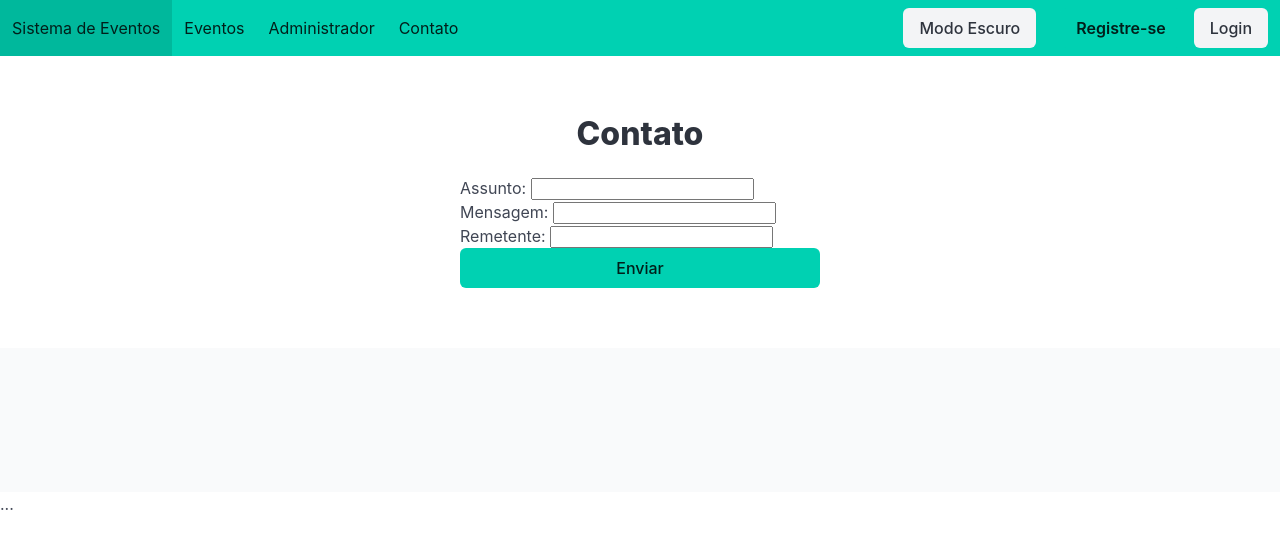
After one commit to TADSCNAT-DEVWEB/devweb20242-sala, a Django app: page /appeventos/contato/ in a window 1280 px wide. The commit adds this page. Shown: the top 549 px of the page. Run offline with Django 5.2, Linux system fonts and the light colour scheme.

Commit message:
Implementação de Forms

```diff
--- /dev/null
+++ b/projeventos/appeventos/forms.py
@@ -0,0 +1,6 @@
+from django import forms
+
+class ContatoForm(forms.Form):
+    assunto=forms.CharField()
+    mensagem=forms.CharField()
+    remetente=forms.EmailField()
--- a/projeventos/appeventos/templates/appeventos/base.html
+++ b/projeventos/appeventos/templates/appeventos/base.html
@@ -17,6 +17,7 @@
                 <a class="navbar-item" href="{% url 'appeventos:listar_ministrantes' %}">Ministrantes</a>
             {%endif%}
             <a class="navbar-item" href="{% url 'admin:index' %}">Administrador</a>
+            <a class="navbar-item" href="{% url 'appeventos:contato' %}">Contato</a>
         </div>
         <div class="navbar-end">
             <div class="navbar-item">
--- /dev/null
+++ b/projeventos/appeventos/templates/appeventos/contato/form.html
@@ -0,0 +1,16 @@
+{% extends 'appeventos/base.html' %}
+{% block title %}Sistema de Gerenciamento de Eventos - Mensagem{% endblock %}
+{% block conteudo %}
+  <div class="column is-4 is-offset-4">
+    <h1 class="title has-text-centered">Contato</h1>
+    <form method="post">
+      {% csrf_token %}
+      {{form.as_p}}
+      <div class="field">
+        <div class="control">
+          <button class="button is-primary is-fullwidth" type="submit">Enviar</button>
+        </div>
+      </div>
+    </form>
+  </div>
+{% endblock %}
--- a/projeventos/appeventos/urls.py
+++ b/projeventos/appeventos/urls.py
@@ -1,6 +1,6 @@
 from django.urls import path
 #from .views import index,listar_eventos,listar_atividades,exibir_form_inscricao,registrar_inscricao,listar_participantes
-from .views import EventoView,AtividadeView,AtividadeParticipanteView,InscricaoView,MinistranteListView,MinistranteCreateUpdateView,MinistranteDeleteView,ParticipanteCreateView,EventosLoginView,EventosLogoutView,AvalicaoCreateView,ToggleDarkModeView
+from .views import EventoView,AtividadeView,AtividadeParticipanteView,InscricaoView,MinistranteListView,MinistranteCreateUpdateView,MinistranteDeleteView,ParticipanteCreateView,EventosLoginView,EventosLogoutView,AvalicaoCreateView,ToggleDarkModeView,FormContatoView
 from django.views.generic import TemplateView
 app_name='appeventos'
 #urlpatterns=[
@@ -27,6 +27,7 @@ urlpatterns=[
     path('ministrante/<int:pk>/excluir',MinistranteDeleteView.as_view(),name='excluir_ministrante'),
     path('participantes/registrar',ParticipanteCreateView.as_view(),name='registrar_participante'),
     path('darkmode/',ToggleDarkModeView.as_view(),name='darkmode'),
+    path('contato/',FormContatoView.as_view(),name='contato'),
     path('login/',EventosLoginView.as_view(),name='login'),
     path('logout/',EventosLogoutView.as_view(),name='logout'),
     ]
--- a/projeventos/appeventos/views.py
+++ b/projeventos/appeventos/views.py
@@ -13,6 +13,7 @@ from django.contrib.auth.decorators import user_passes_test
 from django.contrib.auth.mixins import LoginRequiredMixin
 from django.utils.decorators import method_decorator
 from appeventos.models import Atividade,Evento,Inscricao,Participante,Ministrante,Avaliacao
+from appeventos.forms import ContatoForm
 import os
 
 def eh_participante(user):
@@ -261,3 +262,22 @@ class ToggleDarkModeView(View):
         else:
             request.session['dark_mode'] = True
         return JsonResponse({'dark_mode': request.session['dark_mode']})
+
+
+
+class FormContatoView(View):
+    template_name='appeventos/contato/form.html'
+    form_class=ContatoForm
+
+    def get(self,request,*args,**kwargs):
+        form=self.form_class()
+        return render(request,self.template_name,{'form':form})
+    def post(self,request,):
+        form=self.form_class(request.POST)
+        if form.is_valid():
+           assunto=form.cleaned_data['assunto']
+           mensagem=form.cleaned_data['mensagem']
+           remetente=form.cleaned_data['remetente']
+           context={'assunto':assunto,'mensagem':mensagem,'remetente':remetente}
+           return render(request,template_name='appeventos/contato/sucesso.html',context=context)
+        return render(request,template_name=self.template_name,context={'form':form})
```
